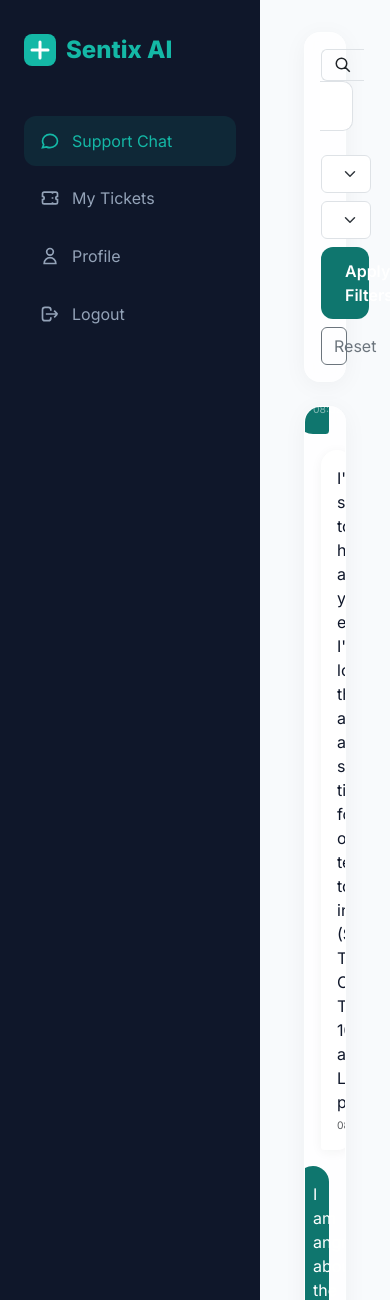
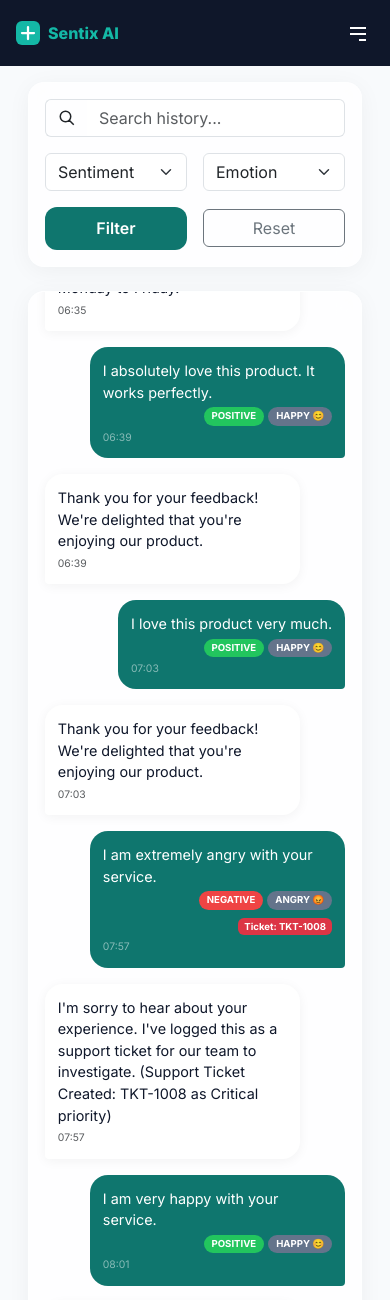
Before and after one commit to sreelekha-nani/ELEVANCE_SKILL_TASK_1_CUSTOMER-CHATBOT, a Flask app: page /chat in a window 390 px wide. Shown: the top 1300 px of the page. Run offline with Flask 3, Linux system fonts and the light colour scheme; a user stored in the database is signed in.

```diff
--- a/static/css/style.css
+++ b/static/css/style.css
@@ -11,6 +11,7 @@
     --error: #EF4444;
     --border-radius: 16px;
     --transition: all 0.3s cubic-bezier(0.4, 0, 0.2, 1);
+    --sidebar-width: 260px;
 }
 
 body {
@@ -21,9 +22,37 @@ body {
     overflow-x: hidden;
 }
 
+/* Mobile Header */
+.mobile-header {
+    background-color: var(--sidebar-color);
+    color: white;
+    padding: 1rem;
+    display: flex;
+    justify-content: space-between;
+    align-items: center;
+    position: sticky;
+    top: 0;
+    z-index: 1001;
+}
+
+.brand-small {
+    display: flex;
+    align-items: center;
+    gap: 8px;
+    font-weight: 800;
+    color: var(--accent-color);
+}
+
+.hamburger-btn {
+    background: none;
+    border: none;
+    color: white;
+    padding: 4px;
+}
+
 /* Sidebar */
 .sidebar {
-    width: 260px;
+    width: var(--sidebar-width);
     background-color: var(--sidebar-color);
     height: 100vh;
     position: fixed;
@@ -31,7 +60,13 @@ body {
     top: 0;
     color: white;
     padding: 2rem 1.5rem;
-    z-index: 1000;
+    z-index: 1100;
+    transform: translateX(-100%);
+    transition: var(--transition);
+}
+
+.sidebar.show {
+    transform: translateX(0);
 }
 
 .sidebar .brand {
@@ -63,9 +114,9 @@ body {
 
 /* Main Content */
 .main-content {
-    margin-left: 260px;
-    padding: 2rem;
+    padding: 1rem;
     min-height: 100vh;
+    transition: var(--transition);
 }
 
 /* Glassmorphism Cards */
@@ -76,8 +127,13 @@ body {
     border: 1px solid rgba(255, 255, 255, 0.3);
     border-radius: var(--border-radius);
     box-shadow: 0 4px 24px -1px rgba(0, 0, 0, 0.05);
-    padding: 1.5rem;
+    padding: 1rem;
+    margin-bottom: 1rem;
     transition: var(--transition);
+}
+
+@media (min-width: 768px) {
+    .glass-card { padding: 1.5rem; margin-bottom: 0; }
 }
 
 .glass-card:hover {
@@ -89,22 +145,25 @@ body {
 .btn-primary {
     background-color: var(--primary-color);
     border: none;
-    padding: 0.75rem 1.5rem;
+    padding: 0.6rem 1.2rem;
     border-radius: 12px;
     font-weight: 600;
     transition: var(--transition);
 }
 
-.btn-primary:hover {
-    background-color: var(--accent-color);
-    transform: translateY(-1px);
+@media (min-width: 768px) {
+    .btn-primary { padding: 0.75rem 1.5rem; }
 }
 
 /* Chat Interface */
 .chat-container {
-    height: calc(100vh - 200px);
+    height: calc(100vh - 180px);
     display: flex;
     flex-direction: column;
+}
+
+@media (min-width: 992px) {
+    .chat-container { height: calc(100vh - 120px); }
 }
 
 .chat-messages {
@@ -204,53 +265,29 @@ body {
     align-items: center;
     justify-content: center;
     background: linear-gradient(135deg, #0F172A 0%, #0F766E 100%);
-    padding: 2rem;
-    position: relative;
-    z-index: 1;
+    padding: 1rem;
 }
 
 .auth-card {
     width: 100%;
     max-width: 400px;
     background: white;
-    padding: 2.5rem;
+    padding: 2rem;
     border-radius: var(--border-radius);
     box-shadow: 0 20px 40px rgba(0,0,0,0.2);
-    position: relative;
-    z-index: 2;
 }
 
-.auth-card h2 {
-    font-weight: 800;
-    margin-bottom: 1.5rem;
-    text-align: center;
+/* Utility */
+.text-truncate-2 {
+    display: -webkit-box;
+    -webkit-line-clamp: 2;
+    -webkit-box-orient: vertical;
+    overflow: hidden;
 }
 
-.form-control {
-    border-radius: 10px;
-    padding: 0.75rem 1rem;
-    margin-bottom: 1rem;
-}
-
-/* Typing Indicator */
-.typing {
-    display: flex;
-    gap: 4px;
-    padding: 10px;
-}
-
-.dot {
-    width: 6px;
-    height: 6px;
-    background: #CBD5E1;
-    border-radius: 50%;
-    animation: wave 1.3s linear infinite;
-}
-
-.dot:nth-child(2) { animation-delay: -1.1s; }
-.dot:nth-child(3) { animation-delay: -0.9s; }
-
-@keyframes wave {
-    0%, 60%, 100% { transform: translateY(0); }
-    30% { transform: translateY(-4px); }
-}
+.btn-teal { background-color: #14B8A6; color: white; border: none; }
+.btn-teal:hover { background-color: #0D9488; color: white; }
+.sentiment-badge { font-size: 0.7rem; padding: 2px 8px; border-radius: 20px; font-weight: 700; text-transform: uppercase; }
+.sentiment-positive { background-color: var(--success); color: white; }
+.sentiment-negative { background-color: var(--error); color: white; }
+.sentiment-neutral { background-color: var(--warning); color: var(--text-color); }
--- a/templates/base.html
+++ b/templates/base.html
@@ -31,7 +31,24 @@
     </div>
 
     {% if current_user.is_authenticated %}
-    <div class="sidebar">
+    <!-- Mobile Header -->
+    <div class="mobile-header d-lg-none">
+        <div class="brand-small">
+            <svg width="24" height="24" viewBox="0 0 32 32" fill="none" xmlns="http://www.w3.org/2000/svg">
+                <rect width="32" height="32" rx="8" fill="#14B8A6"/>
+                <path d="M16 8V24M8 16H24" stroke="white" stroke-width="3" stroke-linecap="round"/>
+            </svg>
+            <span>Sentix AI</span>
+        </div>
+        <button class="hamburger-btn" id="sidebarToggle">
+            <svg width="24" height="24" fill="none" stroke="currentColor" stroke-width="2" viewBox="0 0 24 24"><path d="M4 6h16M4 12h16m-7 6h7"></path></svg>
+        </button>
+    </div>
+
+    <!-- Sidebar Overlay -->
+    <div class="sidebar-overlay" id="sidebarOverlay"></div>
+
+    <div class="sidebar" id="sidebar">
         <div class="brand">
             <svg width="32" height="32" viewBox="0 0 32 32" fill="none" xmlns="http://www.w3.org/2000/svg">
                 <rect width="32" height="32" rx="8" fill="#14B8A6"/>
@@ -68,6 +85,16 @@
     <div class="main-content">
         {% block content %}{% endblock %}
     </div>
+    <script>
+        document.getElementById('sidebarToggle')?.addEventListener('click', () => {
+            document.getElementById('sidebar').classList.toggle('show');
+            document.getElementById('sidebarOverlay').classList.toggle('show');
+        });
+        document.getElementById('sidebarOverlay')?.addEventListener('click', () => {
+            document.getElementById('sidebar').classList.remove('show');
+            document.getElementById('sidebarOverlay').classList.remove('show');
+        });
+    </script>
     {% else %}
         {% block auth_content %}{% endblock %}
     {% endif %}
--- a/templates/chat.html
+++ b/templates/chat.html
@@ -4,14 +4,14 @@
 <div class="container-fluid">
     <!-- Header with Search/Filters -->
     <div class="glass-card mb-4 p-3">
-        <form id="search-form" class="row g-2 align-items-center">
-            <div class="col-md-4">
+        <form id="search-form" class="row g-3 align-items-center">
+            <div class="col-lg-4">
                 <div class="input-group">
                     <span class="input-group-text bg-transparent border-end-0"><svg width="18" height="18" fill="none" stroke="currentColor" stroke-width="2" viewBox="0 0 24 24"><path d="M21 21l-6-6m2-5a7 7 0 11-14 0 7 7 0 0114 0z"></path></svg></span>
-                    <input type="text" id="search-q" class="form-control border-start-0" placeholder="Search chat history...">
+                    <input type="text" id="search-q" class="form-control border-start-0" placeholder="Search history...">
                 </div>
             </div>
-            <div class="col-md-2">
+            <div class="col-6 col-sm-6 col-lg-2">
                 <select id="filter-sentiment" class="form-select">
                     <option value="">Sentiment</option>
                     <option value="positive">Positive</option>
@@ -19,7 +19,7 @@
                     <option value="neutral">Neutral</option>
                 </select>
             </div>
-            <div class="col-md-2">
+            <div class="col-6 col-sm-6 col-lg-2">
                 <select id="filter-emotion" class="form-select">
                     <option value="">Emotion</option>
                     <option value="happy">Happy</option>
@@ -29,10 +29,10 @@
                     <option value="confused">Confused</option>
                 </select>
             </div>
-            <div class="col-md-2">
-                <button type="submit" class="btn btn-primary w-100">Apply Filters</button>
+            <div class="col-6 col-sm-6 col-lg-2">
+                <button type="submit" class="btn btn-primary w-100">Filter</button>
             </div>
-            <div class="col-md-2">
+            <div class="col-6 col-sm-6 col-lg-2">
                 <button type="button" id="reset-filters" class="btn btn-outline-secondary w-100">Reset</button>
             </div>
         </form>
```
Also changed, not shown: other parts of static/css/style.css (+58 -40 lines), templates/dashboard.html (+24 -13 lines).
